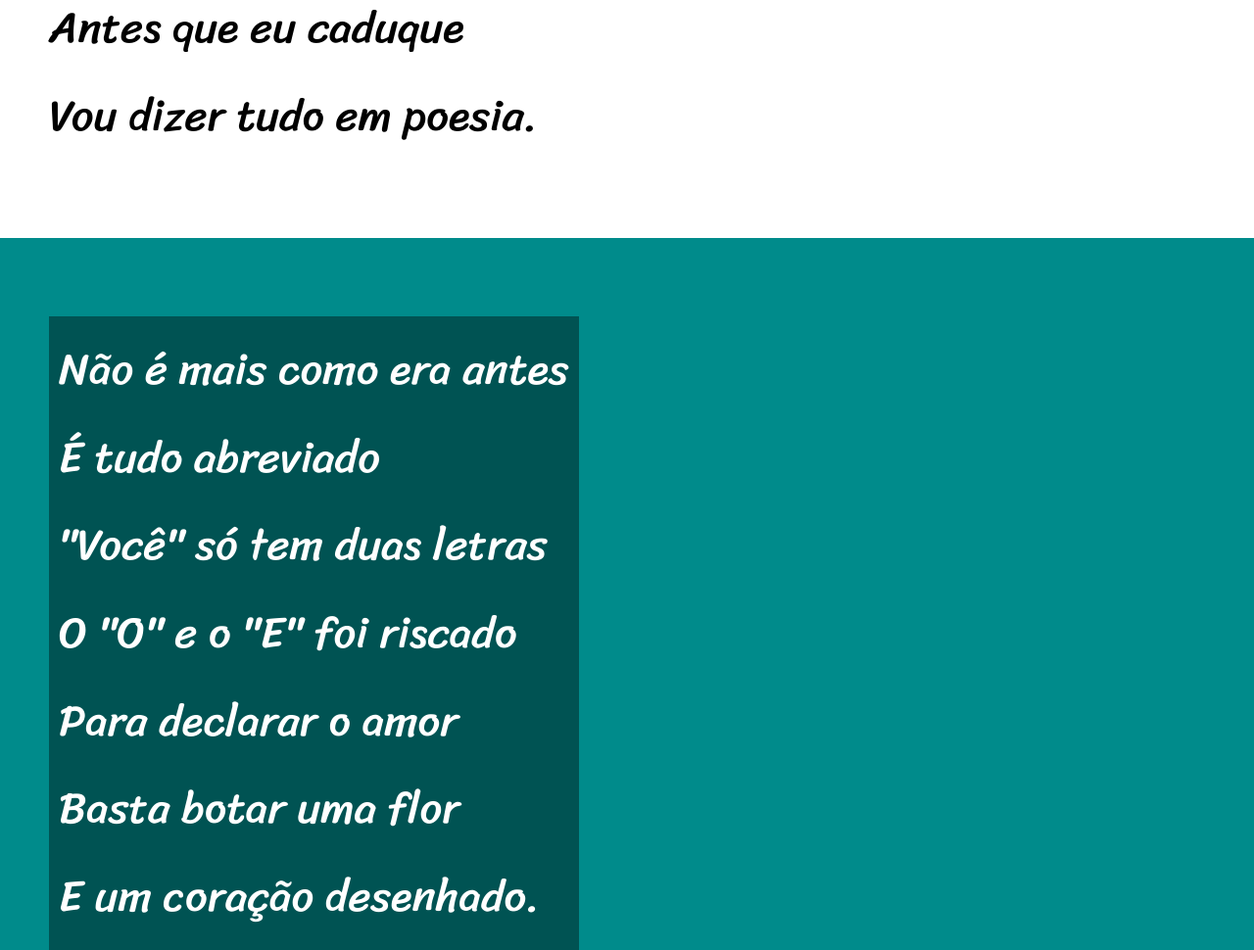
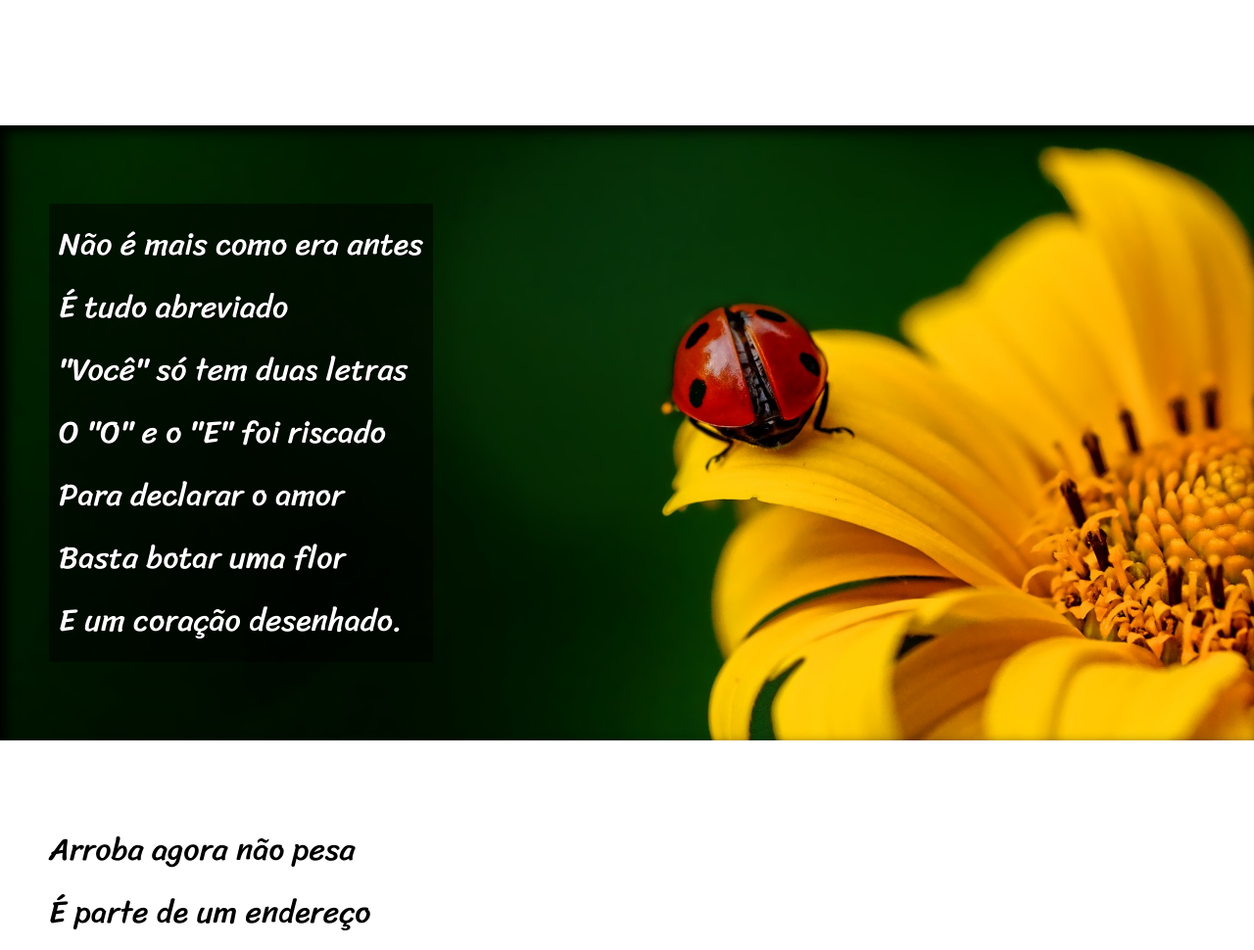
Before and after one commit to AlanPedreira/Curso-html5-css3, a plain HTML site: page Projeto-cordel/projeto-cordel.html in a window 1280 px wide. Shown: the part 760-1730 px from the top of the page at 98% size. Drawn offline with Linux system fonts and the light colour scheme.

Commit message:
atualização final do Style.css

```diff
--- a/Projeto-cordel/estilo/style.css
+++ b/Projeto-cordel/estilo/style.css
@@ -56,7 +56,11 @@
     line-height: 2em; /* Este parâmetro acrescenta espaçamento duplo nas linha, como se fosse o parágrafo do word*/
     padding-left: 50px;
     font-family: var(--fonte3);
-    font-size: 3.5vw;
+    font-size: 2.5vw;
+}
+
+section > p {
+    padding-bottom: 2em;
 }
 
 section.normal {
@@ -67,12 +71,26 @@
 section.imagem {
     background-color: darkcyan;
     color: white;
+    box-shadow: inset 6px 6px 13px black;
+    background-size: cover;
+    background-attachment: fixed;
 }
 
 section.imagem > p {
     display: inline-block; /* Este parâmetro ajusta a caixa automáticamente ao conteúdo da section quando o navegador diminui a largura*/
-    background-color: rgba(0, 0, 0, 0.404);
+    background-color: rgba(0, 0, 0, 0.514);
     padding: 10px;
+    text-shadow: 1px 1px 0px black;
+}
+
+section#img01 {
+    background-image: url(../imagens/background001.jpg);
+    background-position: right center;
+}
+
+section#img02 {
+    background-image: url(../imagens/background002.jpg);
+    background-position: right center;
 }
 
 footer {
--- a/Projeto-cordel/projeto-cordel.html
+++ b/Projeto-cordel/projeto-cordel.html
@@ -24,7 +24,7 @@
         </p>
     </section>
 
-    <section class="imagem">
+    <section class="imagem" id="img01">
         <p>
             Não é mais como era antes <br>
             É tudo abreviado <br>
@@ -59,7 +59,7 @@
                 </section>
         </p>
 
-    <section class="imagem">
+    <section class="imagem" id="img02">
         <p>
             Tenho saudade das cartas <br>
             Escritas com a própria mão <br>
```
